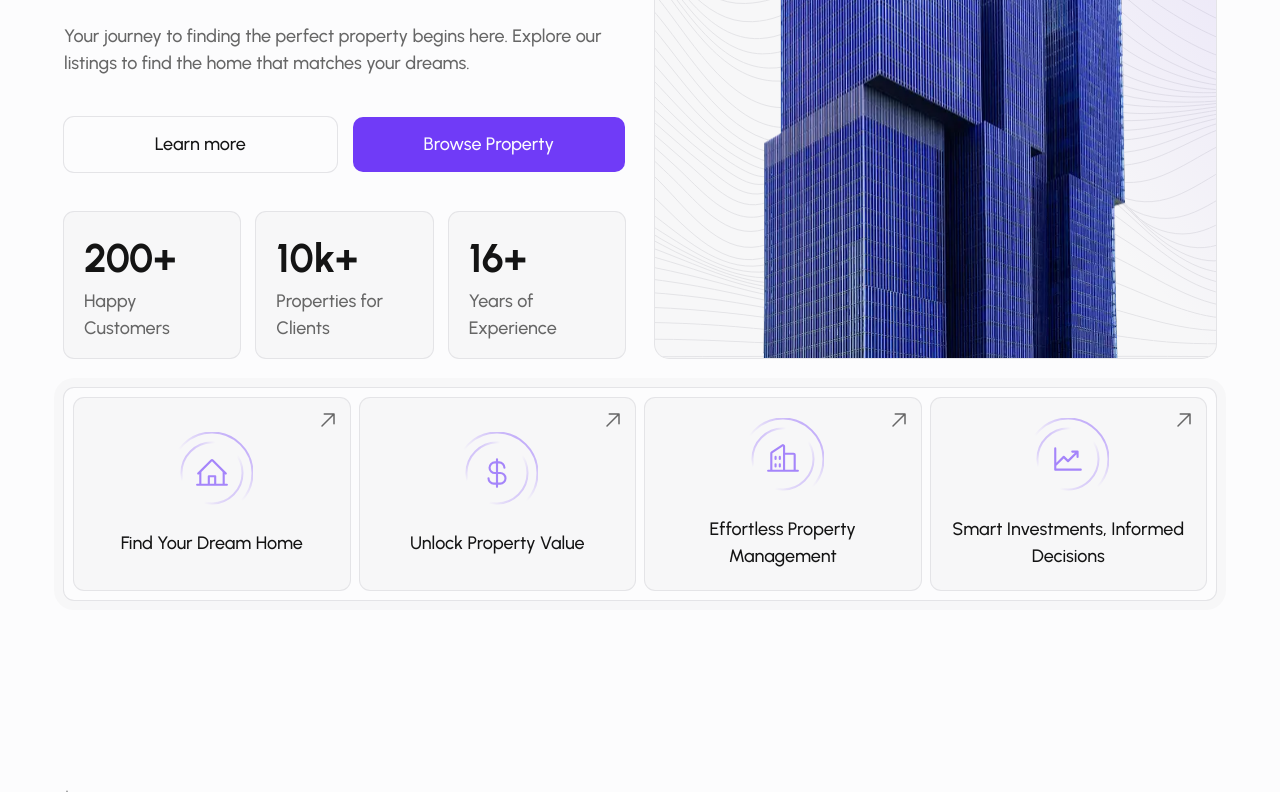
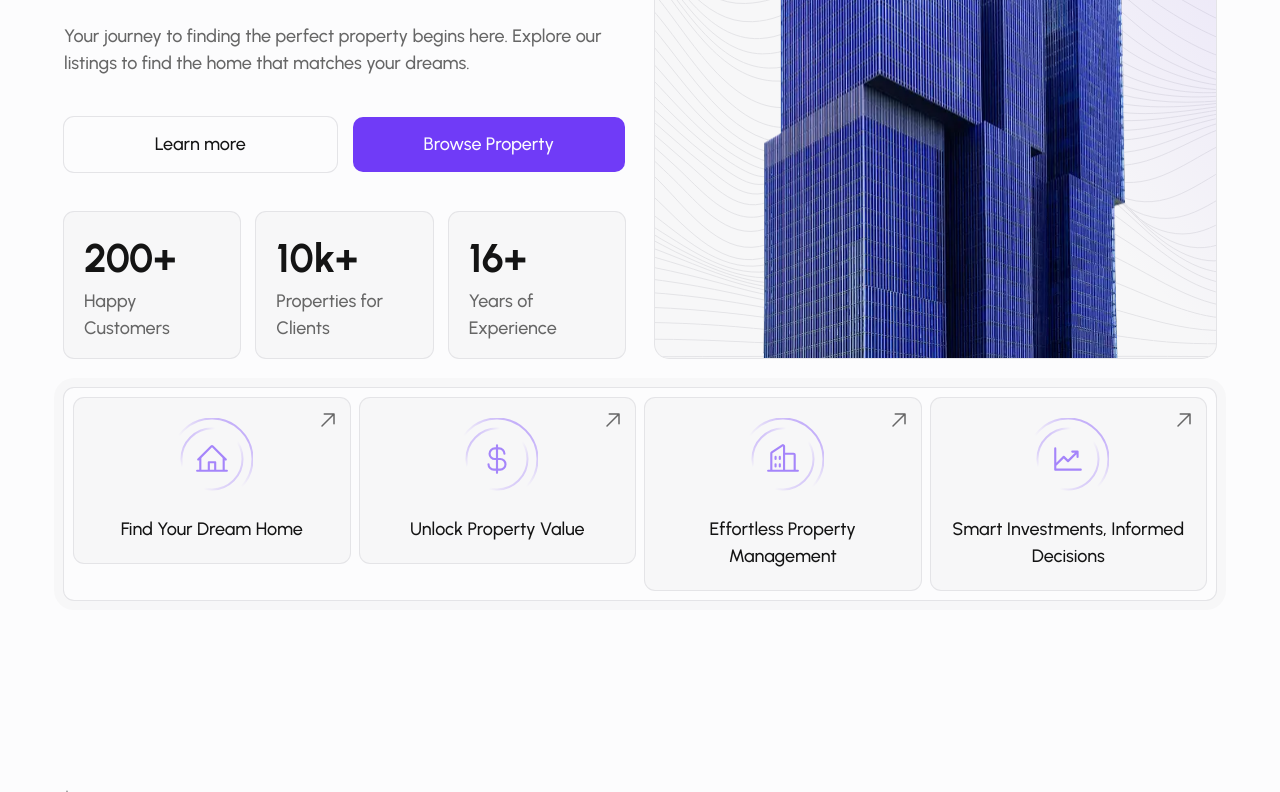
Before and after one commit to siobaldev/estatein, a Next.js app: page / in a window 1280 px wide. Shown: the part 453-1245 px from the top of the page. Built offline with nearby package versions, Linux system fonts and the light colour scheme.

Commit message:
refactor: extract service card into reusable components and add link animations

```diff
--- a/src/components/hero.tsx
+++ b/src/components/hero.tsx
@@ -1,12 +1,10 @@
 import AbstractLines from "../../public/assets/Abstract-Lines.svg";
 import CircularTextCTA from "../../public/assets/Circular-Text-CTA.svg";
-import IconContainer from "../../public/assets/Icon-Container.svg";
 import { HeroStats } from "@/lib/data";
 import { ArrowUpRightIcon } from "@phosphor-icons/react/dist/ssr";
-import { FeatureCards } from "@/lib/data";
-import Link from "next/link";
 import Image from "next/image";
 import AnimatedLink from "./ui/animated-link";
+import Services from "./ui/services";
 
 export default function Hero() {
   return (
@@ -117,43 +115,7 @@ export default function Hero() {
       </div>
 
       {/* Feature Cards Showcase */}
-      <div className="ring-border shadow-4 lg:shadow-6 xl:shadow-10 z-20 order-3 mt-10 w-full rounded-lg p-2.5 ring lg:col-span-2 lg:mt-0">
-        <ul className="grid grid-cols-1 gap-2.5 min-[416px]:grid-cols-2 lg:grid-cols-4">
-          {FeatureCards.map((card) => (
-            <li
-              key={card.id}
-              className="bg-sub-background ring-border relative flex flex-col items-center justify-center gap-y-4 rounded-lg px-3.5 py-5 ring"
-            >
-              <Link
-                href={card.href}
-                aria-label={`Link to ${card.href}`}
-                className="absolute top-2.5 right-2.5"
-              >
-                <ArrowUpRightIcon
-                  aria-hidden="true"
-                  className="text-sub-foreground size-6"
-                />
-              </Link>
-
-              {/* Feature icon with decorative container */}
-              <div className="relative flex items-center justify-center">
-                {/* Icon container background */}
-                <IconContainer
-                  aria-hidden="true"
-                  className="size-12 stroke-2 lg:size-15 xl:size-20.5"
-                />
-                {/* Feature icon centered in container */}
-                <card.icon
-                  aria-hidden="true"
-                  className="text-purple-75 absolute size-5 xl:size-8.5"
-                />
-              </div>
-              {/* Feature label text */}
-              <p className="text-body text-center font-medium">{card.label}</p>
-            </li>
-          ))}
-        </ul>
-      </div>
+      <Services />
     </section>
   );
 }
--- /dev/null
+++ b/src/components/ui/services.tsx
@@ -0,0 +1,45 @@
+import IconContainer from "../../../public/assets/Icon-Container.svg";
+import { ArrowUpRightIcon } from "@phosphor-icons/react/dist/ssr";
+import { FeatureCards } from "@/lib/data";
+import AnimatedLink from "./animated-link";
+
+export default function Services() {
+  return (
+    <div className="ring-border shadow-4 lg:shadow-6 xl:shadow-10 z-20 order-3 mt-10 w-full rounded-lg p-2.5 ring lg:col-span-2 lg:mt-0">
+      <ul className="grid grid-cols-1 gap-2.5 min-[416px]:grid-cols-2 lg:grid-cols-4">
+        {FeatureCards.map((card) => (
+          <li key={card.id} className="group">
+            <AnimatedLink
+              href={card.href}
+              aria-label={`Link to ${card.href}`}
+              className="bg-sub-background ring-border hover:ring-purple-60 relative flex flex-col items-center justify-center gap-y-4 rounded-lg px-3.5 py-5 ring"
+            >
+              <div className="absolute top-2.5 right-2.5 transition-all duration-300 group-hover:translate-x-1.5 group-hover:-translate-y-1.5">
+                <ArrowUpRightIcon
+                  aria-hidden="true"
+                  className="text-sub-foreground size-6"
+                />
+              </div>
+
+              {/* Feature icon with decorative container */}
+              <div className="relative flex items-center justify-center">
+                {/* Icon container background */}
+                <IconContainer
+                  aria-hidden="true"
+                  className="size-12 stroke-2 lg:size-15 xl:size-20.5"
+                />
+                {/* Feature icon centered in container */}
+                <card.icon
+                  aria-hidden="true"
+                  className="text-purple-75 absolute size-5 xl:size-8.5"
+                />
+              </div>
+              {/* Feature label text */}
+              <p className="text-body text-center font-medium">{card.label}</p>
+            </AnimatedLink>
+          </li>
+        ))}
+      </ul>
+    </div>
+  );
+}
```
